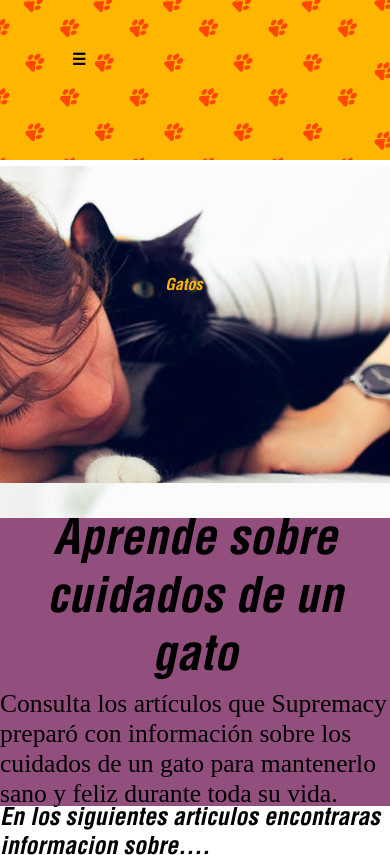
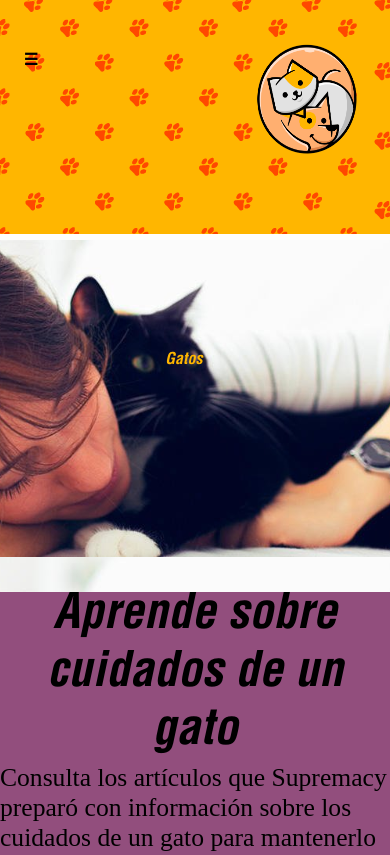
Before and after one commit to agus476/supremacy, a website: page Secciones/gatos.html in a window 390 px wide. Shown: the top 855 px of the page. Drawn offline with Linux system fonts and the light colour scheme.

Commit message:
actualizacion

```diff
--- a/scss/_mediaquery.scss
+++ b/scss/_mediaquery.scss
@@ -11,8 +11,8 @@
     display:inline-block;
     background-image: url("../Assets/fondo\ patitas-01[401].png");
     width: 100%;
-    height: 10rem;
-    overflow: scroll;
+    height: auto;
+    overflow: hidden;
 
     }
     .header__logo{
@@ -24,6 +24,8 @@
         width: 8rem;
         left: 35rem;
     }
+
+
 
     .header__nav{
       position: relative;
@@ -282,7 +284,7 @@
             position: relative;
 
             font-size: 0.8rem;
-            overflow: scroll;
+
 
 
         }
@@ -411,8 +413,8 @@
    display:inline-block;
    background-image: url("../Assets/fondo\ patitas-01[401].png");
    width: 100%;
-   height: 10rem;
-   overflow: scroll;
+   height: auto;
+
 
    }
    .header__logo{
@@ -420,15 +422,15 @@
        margin: 1.25rem 1.25rem 1.25rem 1.25rem;
        padding:1.25rem 1.25rem 1.25rem 1.25rem;
        border-radius: 50%;
-       height: 8rem;
-       width: 8rem;
-       left: 35rem;
+       height: 10rem;
+       width: 10rem;
+       left: 13rem;
    }
 
    .header__nav{
      position: relative;
-     top: -8rem;
-     left: 4rem;
+     top: -10rem;
+     left: 1rem;
 
    }
 
@@ -558,7 +560,7 @@
 
       .menutext{
          width: 100%;
-          height: 25rem;
+          height: 28rem;
           padding: 3rem;
           background-color:#FFB600;
           border: 1rem solid #FFB600;
@@ -744,7 +746,7 @@
             position: relative;
 
             font-size: 0.8rem;
-            overflow: scroll;
+
 
 
         }
```
Also changed, not shown: css/main.css.
